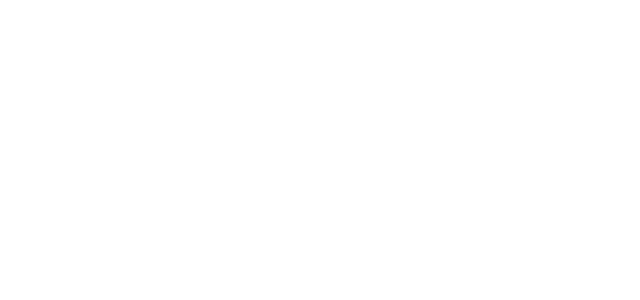
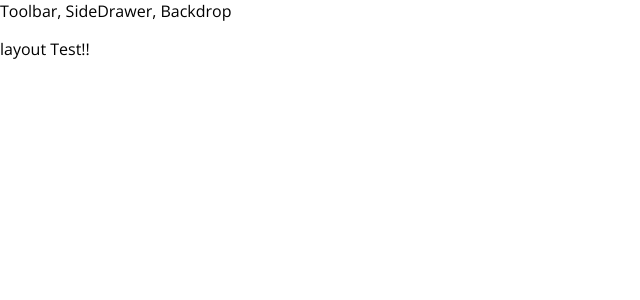
Before and after one commit to abrab93/react-formation-burger-builder, a React app: page / in a window 1280 px wide. Shown: the top 300 px of the page, without its empty margins (0-640 px from the left). Built offline with nearby package versions, Linux system fonts and the light colour scheme.

Commit message:
app spliting , root component , hoc ...

```diff
--- a/src/App.js
+++ b/src/App.js
@@ -1,11 +1,14 @@
 import React, { Component } from 'react';
 import './App.css';
+import Layout from './containers/Layout';
 
 class App extends Component {
   render() {
     return (
       <div>
-
+        <Layout>
+            <p>layout Test!!</p>
+        </Layout>
       </div>
     );
   }
--- /dev/null
+++ b/src/containers/Layout.js
@@ -0,0 +1,14 @@
+import React from 'react';
+import Aux from '../hoc/Auxiliary';
+
+const layout = (props) => (
+    <Aux>
+        <div>Toolbar, SideDrawer, Backdrop</div>
+        <main>
+            {props.children}
+        </main>
+    </Aux>
+);
+
+
+export default layout;
--- /dev/null
+++ b/src/hoc/Auxiliary.js
@@ -0,0 +1,3 @@
+const aux = (props) => props.children;
+
+export default aux;
--- a/src/index.css
+++ b/src/index.css
@@ -1,5 +1,5 @@
 body {
   margin: 0;
   padding: 0;
-  font-family: sans-serif;
+  font-family: "open sans";
 }
```
